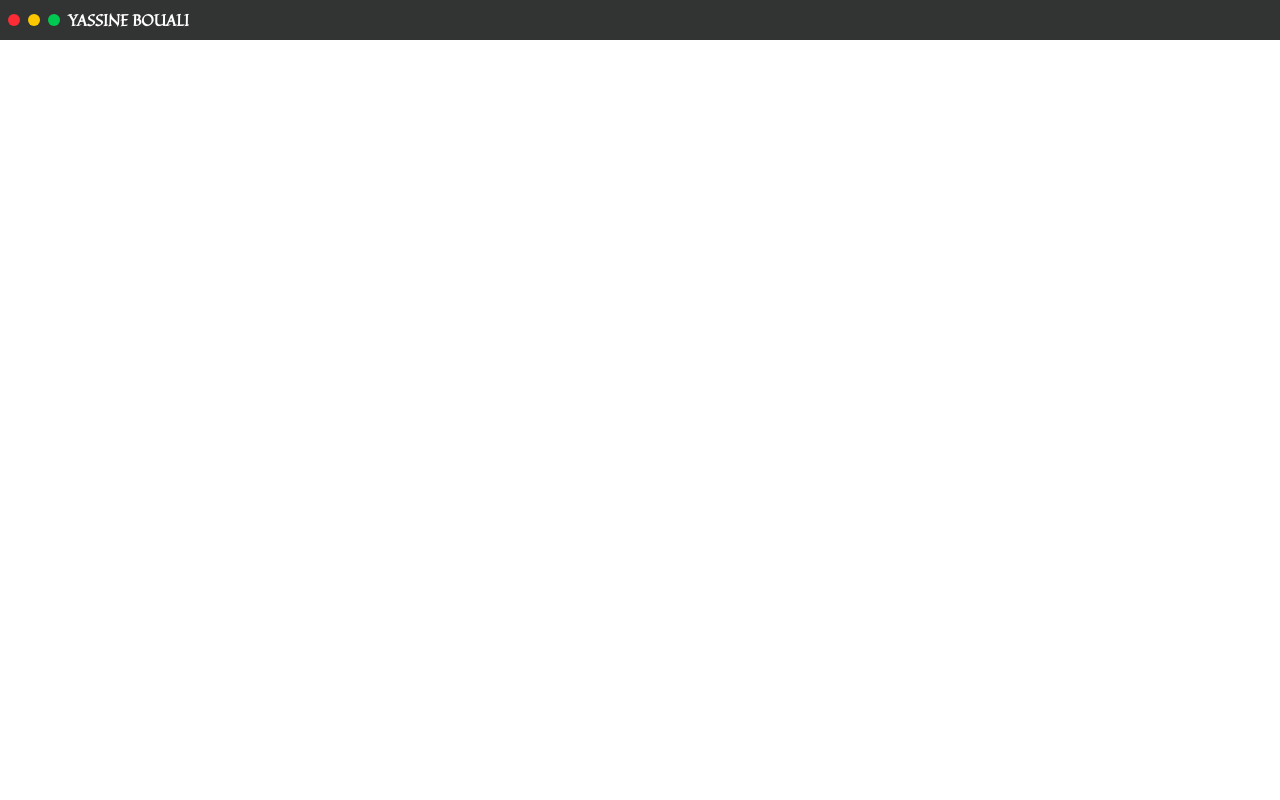
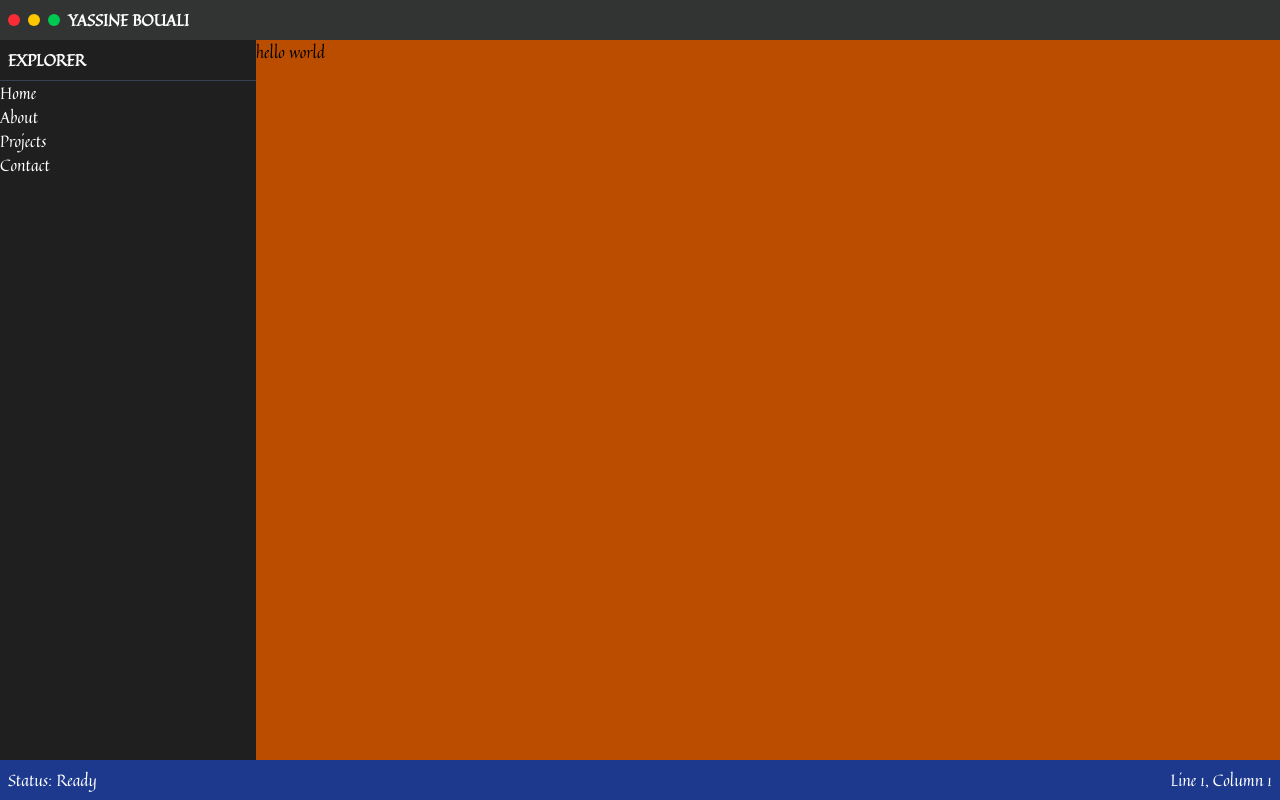
Before and after one commit to Ybouali/ybouali, a React (Vite) app: page / in a window 1280 px wide. Built offline with nearby package versions, Linux system fonts and the light colour scheme.

Commit message:
context added

```diff
--- a/src/App.tsx
+++ b/src/App.tsx
@@ -1,12 +1,14 @@
 import './App.css';
-import { TopHeader } from './components';
+import { Footer, SideBar, TopHeader } from './components';
 import Pages from './pages';
 
 function App() {
     return (
         <div className="h-screen w-screen overflow-hidden grid grid-rows-[auto_1fr_auto] grid-cols-[auto_1fr]">
             <TopHeader />
+            <SideBar />
             <Pages />
+            <Footer />
         </div>
     );
 }
--- /dev/null
+++ b/src/components/Footer.tsx
@@ -0,0 +1,13 @@
+function Footer() {
+    return (
+        <footer className="col-span-2 row-start-3 bg-blue-900 text-white p-2 fixed bottom-0 left-0 right-0 z-10">
+            {/* Bottom bar content: e.g., Status, Git branch, etc. */}
+            <div className="flex items-center justify-between">
+                <span>Status: Ready</span>
+                <span>Line 1, Column 1</span>
+            </div>
+        </footer>
+    );
+}
+
+export default Footer;
--- /dev/null
+++ b/src/components/SideBar.tsx
@@ -0,0 +1,27 @@
+function SideBar() {
+    return (
+        <aside className="row-span-2 row-start-2 col-start-1 bg-[#1f1f1f] text-white w-64 fixed top-10 bottom-0 left-0 overflow-y-auto z-10">
+            <nav>
+                <p className="font-semibold p-2 border-b border-gray-700">
+                    EXPLORER
+                </p>
+                <ul>
+                    <li>
+                        <a href="/">Home</a>
+                    </li>
+                    <li>
+                        <a href="/about">About</a>
+                    </li>
+                    <li>
+                        <a href="/projects">Projects</a>
+                    </li>
+                    <li>
+                        <a href="/contact">Contact</a>
+                    </li>
+                </ul>
+            </nav>
+        </aside>
+    );
+}
+
+export default SideBar;
--- a/src/components/index.ts
+++ b/src/components/index.ts
@@ -1 +1,3 @@
 export { default as TopHeader } from './TopHeader';
+export { default as SideBar } from './SideBar';
+export { default as Footer } from './Footer';
--- /dev/null
+++ b/src/context/AppContext.tsx
@@ -0,0 +1,100 @@
+import { createContext, useContext, useState, type ReactNode } from 'react';
+import type { Pages } from '../types';
+
+type AppContextType = {
+    pages: Pages[];
+    setPages: React.Dispatch<React.SetStateAction<Pages[]>>;
+
+    pagesInNavbar: Pages[];
+    setPagesInNavbar: React.Dispatch<React.SetStateAction<Pages[]>>;
+
+    addPageToNavbar: (page: Pages) => void;
+
+    removePageFromNavbar: (pageName: string) => void;
+};
+
+const AppContext = createContext<AppContextType | undefined>(undefined);
+
+export function AppProvider({ children }: { children: ReactNode }) {
+    const [pages, setPages] = useState<Pages[]>([
+        { page_name: 'who-am-i.tsx', selected: false, icon_name: 'user' },
+        { page_name: 'projects.tsx', selected: false, icon_name: 'folder' },
+        { page_name: 'education.tsx', selected: false, icon_name: 'book' },
+        {
+            page_name: 'certificates.tsx',
+            selected: false,
+            icon_name: 'certificate',
+        },
+        { page_name: 'contact-me.tsx', selected: false, icon_name: 'envelope' },
+    ]);
+
+    const [pagesInNavbar, setPagesInNavbar] = useState<Pages[]>([]);
+
+    const setSelectedPage = (pageName: string) => {
+        setPages((prevPages) =>
+            prevPages.map((page) =>
+                page.page_name === pageName
+                    ? { ...page, selected: true }
+                    : { ...page, selected: false }
+            )
+        );
+
+        setPagesInNavbar((prevPages) =>
+            prevPages.map((page) =>
+                page.page_name === pageName
+                    ? { ...page, selected: true }
+                    : { ...page, selected: false }
+            )
+        );
+    };
+
+    const addPageToNavbar = (page: Pages) => {
+        setPagesInNavbar((prevPages) => {
+            if (prevPages.find((p) => p.page_name === page.page_name)) {
+                return prevPages;
+            }
+            return [...prevPages, page];
+        });
+        setSelectedPage(page.page_name);
+    };
+
+    const removePageFromNavbar = (pageName: string) => {
+        setPagesInNavbar((prevPages) => {
+            if (prevPages.length === 0) return prevPages;
+            const updated = prevPages.filter((p) => p.page_name !== pageName);
+            if (
+                updated.length > 0 &&
+                prevPages.find((p) => p.page_name === pageName)?.selected
+            ) {
+                setSelectedPage(updated[0].page_name);
+            }
+            return updated;
+        });
+        setPages((prevPages) =>
+            prevPages.map((p) =>
+                p.page_name === pageName ? { ...p, selected: false } : p
+            )
+        );
+    };
+
+    return (
+        <AppContext.Provider
+            value={{
+                pages,
+                setPages,
+                pagesInNavbar,
+                setPagesInNavbar,
+                addPageToNavbar,
+                removePageFromNavbar,
+            }}
+        >
+            {children}
+        </AppContext.Provider>
+    );
+}
+
+export function useAppContext() {
+    const ctx = useContext(AppContext);
+    if (!ctx) throw new Error('useAppContext must be used inside AppProvider');
+    return ctx;
+}
--- a/src/main.tsx
+++ b/src/main.tsx
@@ -1,9 +1,12 @@
 import { StrictMode } from 'react';
 import { createRoot } from 'react-dom/client';
 import App from './App.tsx';
+import { AppProvider } from './context/AppContext.tsx';
 
 createRoot(document.getElementById('root')!).render(
-    <StrictMode>
-        <App />
-    </StrictMode>
+    <AppProvider>
+        <StrictMode>
+            <App />
+        </StrictMode>
+    </AppProvider>
 );
--- a/src/pages/index.tsx
+++ b/src/pages/index.tsx
@@ -1,5 +1,16 @@
 function Pages() {
-    return <div className="bg-gray-900 text-white">hello word </div>;
+    return (
+        <main
+            className="row-start-2 col-start-2 flex flex-col overflow-hidden bg-amber-700 "
+            style={{
+                marginLeft: '16rem',
+                marginTop: '2.5rem',
+                marginBottom: '2.5rem',
+            }}
+        >
+            hello world
+        </main>
+    );
 }
 
 export default Pages;
--- /dev/null
+++ b/src/types/index.ts
@@ -0,0 +1,6 @@
+type Pages = {
+    page_name: string;
+    selected: boolean;
+    icon_name: string;
+};
+export type { Pages };
```
Also changed, not shown: 1 other file (tests, documents, lock files or other folders).
